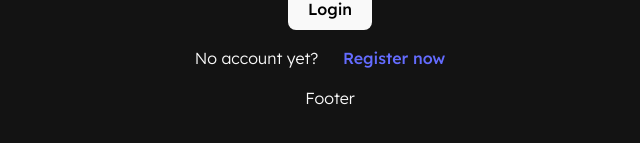
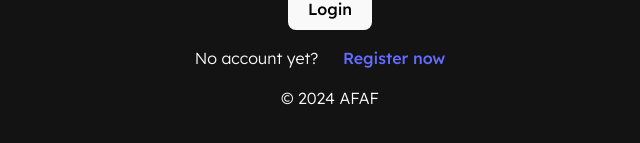
Before and after one commit to TEAM-ONE-A55/AFAF, a React (Vite) app in the folder afaf/: page /login in a window 1280 px wide. Shown: the part 469-612 px from the top of the page, without its empty margins (310-950 px from the left). Built offline with nearby package versions, Linux system fonts and the light colour scheme; no server answers.

Commit message:
Temp footer refactoring

```diff
--- /dev/null
+++ b/afaf/src/components/Footer/Footer.css
@@ -0,0 +1,4 @@
+footer {
+    position: relative;
+    top: 0;
+}
--- a/afaf/src/components/Footer/Footer.jsx
+++ b/afaf/src/components/Footer/Footer.jsx
@@ -1,3 +1,5 @@
+import "./Footer.css";
+
 export default function Footer() {
-  return <div>Footer</div>;
+  return <footer>&copy; 2024 AFAF</footer>;
 }
```
